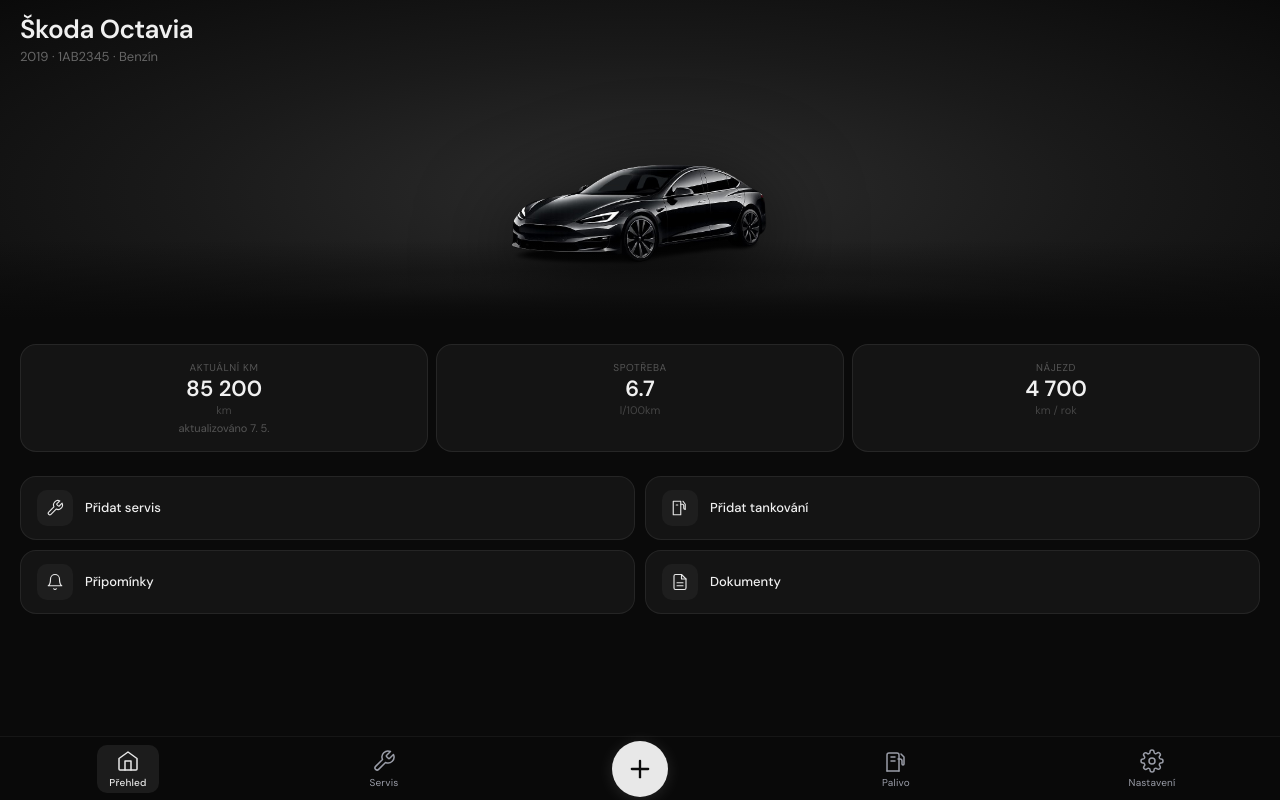
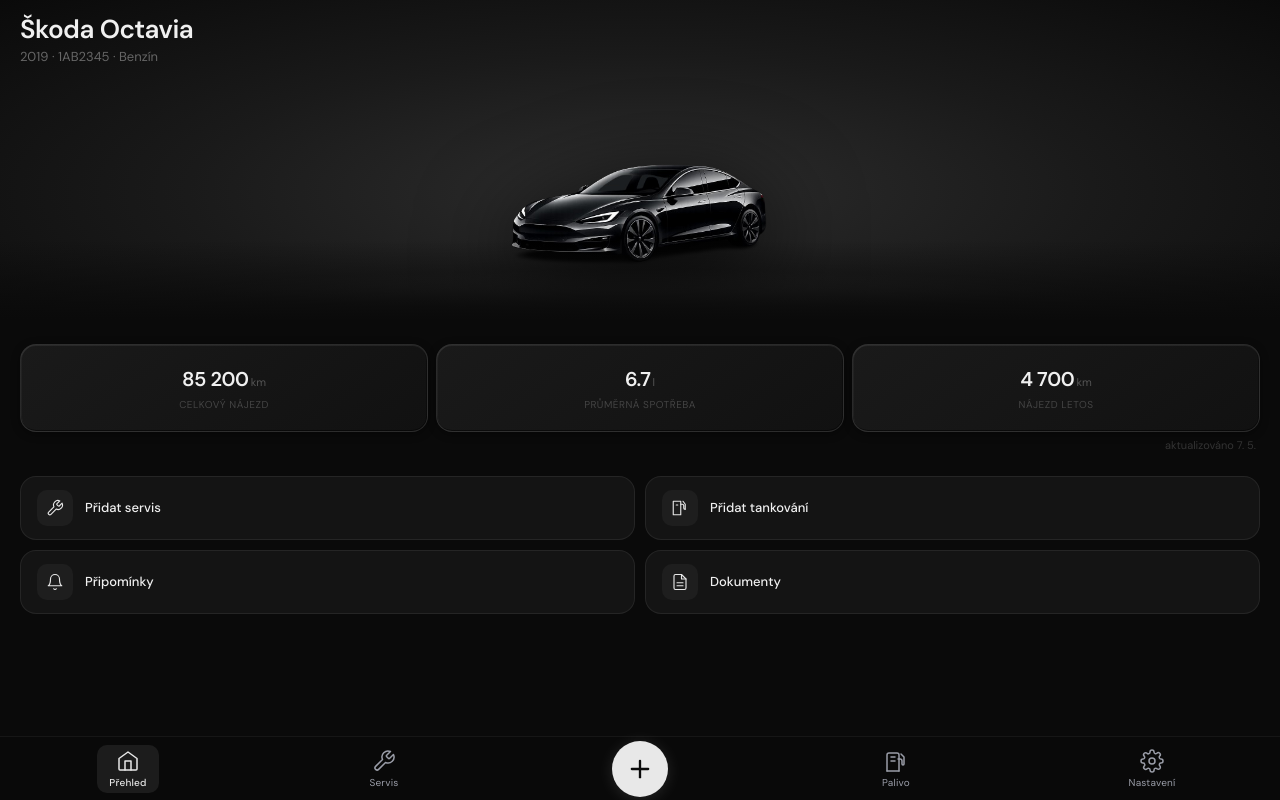
Before and after one commit to Luky947/car-manager, a React (Vite) app: page / in a window 1280 px wide. Built offline with nearby package versions, Linux system fonts and the light colour scheme.

Commit message:
feat: emboss stats cards variant C — celkový nájezd, spotřeba, nájezd letos
Co-Authored-By: Claude Sonnet 4.6 <noreply@anthropic.com>

```diff
--- a/src/pages/Dashboard.tsx
+++ b/src/pages/Dashboard.tsx
@@ -223,29 +223,63 @@ export default function Dashboard() {
           </div>
 
           {/* Stats row */}
-          <div style={{ display: 'flex', gap: 8, marginBottom: 24 }}>
-            <div style={{ flex: 1, background: '#141414', borderRadius: 16, border: '0.5px solid rgba(255,255,255,0.08)', padding: '16px 12px', textAlign: 'center' }}>
-              <div style={{ fontSize: 10, color: '#555', marginBottom: 4, textTransform: 'uppercase', letterSpacing: '0.06em' }}>Aktuální km</div>
-              <div style={{ fontSize: 22, fontWeight: 600, color: '#f0f0f0', lineHeight: 1 }}>{displayMileage.toLocaleString('cs-CZ')}</div>
-              <div style={{ fontSize: 11, color: '#444', marginTop: 3 }}>km</div>
-              {lastMileageRecord && (
-                <div style={{ fontSize: 11, color: '#555', marginTop: 4, whiteSpace: 'nowrap' }}>
-                  {formatLastUpdate(lastMileageRecord.date)}
+          <div style={{ marginBottom: 24 }}>
+            <div style={{ display: 'flex', gap: 8 }}>
+              {[
+                {
+                  value: displayMileage.toLocaleString('cs-CZ'),
+                  suffix: 'km',
+                  label: 'CELKOVÝ NÁJEZD',
+                  showSuffix: true,
+                },
+                {
+                  value: consumption > 0 ? displayConsumption.toFixed(1) : '–',
+                  suffix: 'l',
+                  label: 'PRŮMĚRNÁ SPOTŘEBA',
+                  showSuffix: consumption > 0,
+                },
+                {
+                  value: yearlyMileage > 0 ? displayYearlyMileage.toLocaleString('cs-CZ') : '–',
+                  suffix: 'km',
+                  label: 'NÁJEZD LETOS',
+                  showSuffix: yearlyMileage > 0,
+                },
+              ].map(stat => (
+                <div key={stat.label} style={{
+                  flex: 1,
+                  background: 'linear-gradient(145deg, #1a1a1a, #111111)',
+                  borderRadius: 16,
+                  border: '0.5px solid rgba(255,255,255,0.10)',
+                  boxShadow: 'inset 0 1px 0 rgba(255,255,255,0.07), inset 0 -1px 0 rgba(0,0,0,0.5), inset 1px 0 0 rgba(255,255,255,0.04), inset -1px 0 0 rgba(0,0,0,0.3), 0 2px 8px rgba(0,0,0,0.4)',
+                  padding: '16px 12px',
+                  display: 'flex',
+                  flexDirection: 'column',
+                  alignItems: 'center',
+                  justifyContent: 'center',
+                  minHeight: 88,
+                  textAlign: 'center',
+                }}>
+                  <div style={{ display: 'flex', alignItems: 'baseline' }}>
+                    <span style={{ fontSize: 20, fontWeight: 700, color: '#f0f0f0', letterSpacing: '-0.02em' }}>
+                      {stat.value}
+                    </span>
+                    {stat.showSuffix && (
+                      <span style={{ fontSize: 11, fontWeight: 400, color: '#555', marginLeft: 2 }}>
+                        {stat.suffix}
+                      </span>
+                    )}
+                  </div>
+                  <div style={{ fontSize: 10, color: '#444', letterSpacing: '0.05em', margin: '6px 0 0' }}>
+                    {stat.label}
+                  </div>
                 </div>
-              )}
+              ))}
             </div>
-            <div style={{ flex: 1, background: '#141414', borderRadius: 16, border: '0.5px solid rgba(255,255,255,0.08)', padding: '16px 12px', textAlign: 'center' }}>
-              <div style={{ fontSize: 10, color: '#555', marginBottom: 4, textTransform: 'uppercase', letterSpacing: '0.06em' }}>Spotřeba</div>
-              <div style={{ fontSize: 22, fontWeight: 600, color: '#f0f0f0', lineHeight: 1 }}>{consumption > 0 ? displayConsumption.toFixed(1) : '–'}</div>
-              <div style={{ fontSize: 11, color: '#444', marginTop: 3 }}>l/100km</div>
-            </div>
-            <div style={{ flex: 1, background: '#141414', borderRadius: 16, border: '0.5px solid rgba(255,255,255,0.08)', padding: '16px 12px', textAlign: 'center' }}>
-              <div style={{ fontSize: 10, color: '#555', marginBottom: 4, textTransform: 'uppercase', letterSpacing: '0.06em' }}>Nájezd</div>
-              <div style={{ fontSize: 22, fontWeight: 600, color: '#f0f0f0', lineHeight: 1 }}>
-                {yearlyMileage > 0 ? displayYearlyMileage.toLocaleString('cs-CZ') : '–'}
+            {lastMileageRecord && (
+              <div style={{ fontSize: 11, color: '#333', textAlign: 'right', marginTop: 6, paddingRight: 4 }}>
+                {formatLastUpdate(lastMileageRecord.date)}
               </div>
-              <div style={{ fontSize: 11, color: '#444', marginTop: 3 }}>km / rok</div>
-            </div>
+            )}
           </div>
 
           {/* Quick Actions 2×2 */}
```
